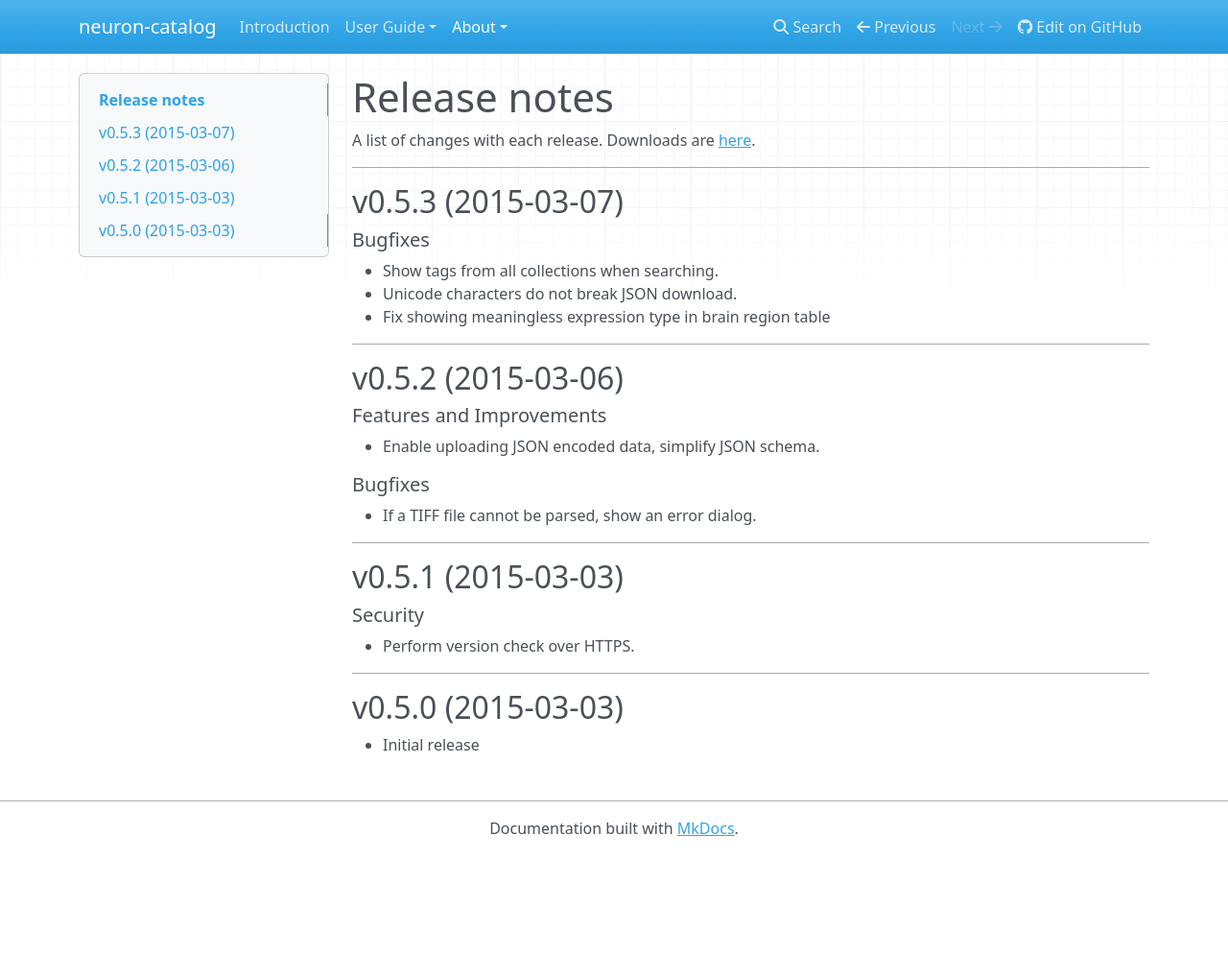
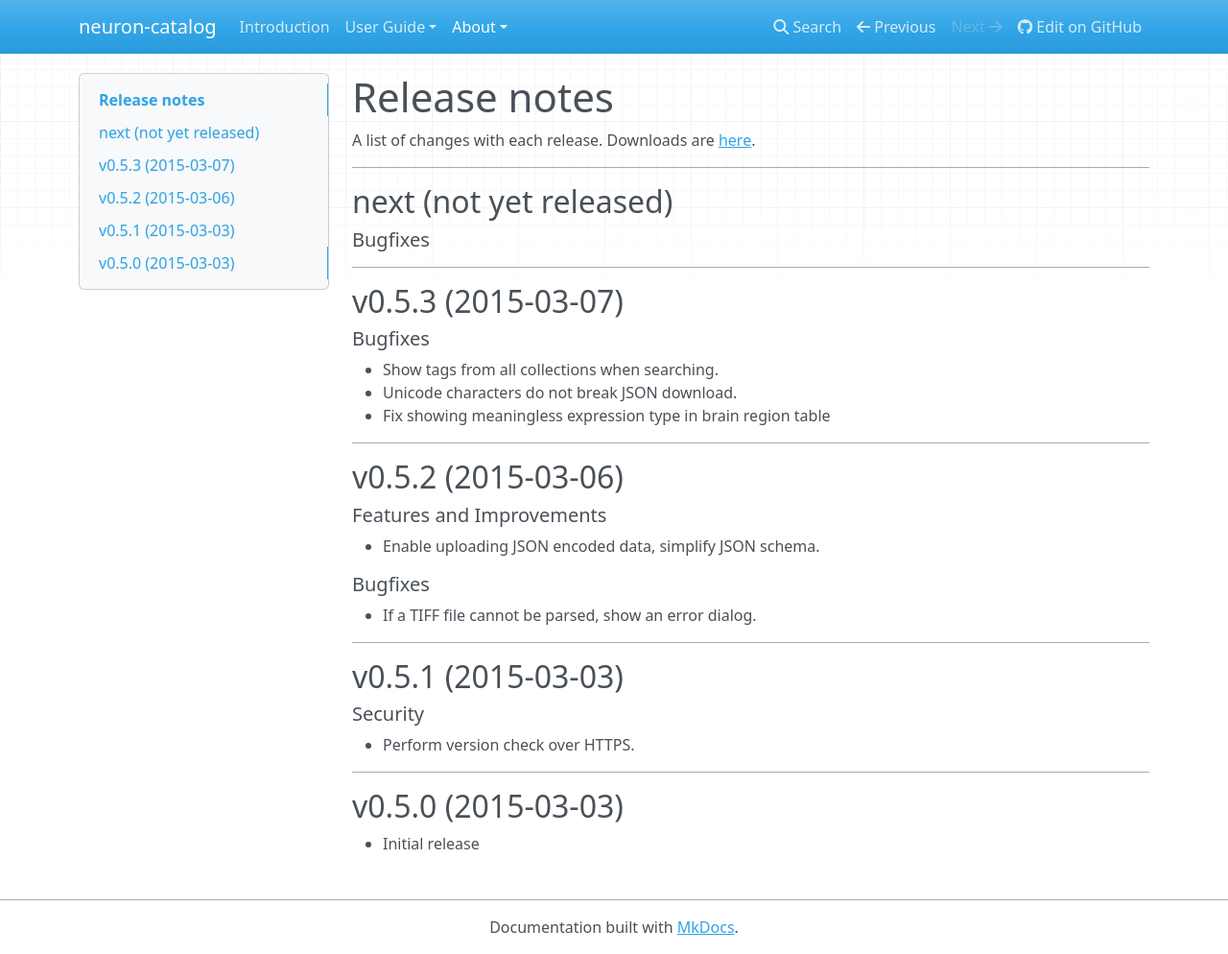
Before and after one commit to strawlab/neuron-catalog, an MkDocs documentation site: the page built from docs/release-notes.md, in a window 1280 px wide and 994 px high. Shown: the whole window at 96% size. Built offline with MkDocs 1.6.1, drawn with Linux system fonts in a browser that asks for light colours; nearby versions of some CDN libraries; old or Windows-style settings are respelled for this version of MkDocs.

Commit message:
[doc] prepare for new bugfixes

```diff
--- a/docs/release-notes.md
+++ b/docs/release-notes.md
@@ -2,6 +2,13 @@
 
 A list of changes with each release. Downloads are
 [here](https://github.com/strawlab/neuron-catalog/releases).
+
+---
+
+## next (not yet released)
+
+##### Bugfixes
+
 
 ---
 
```
